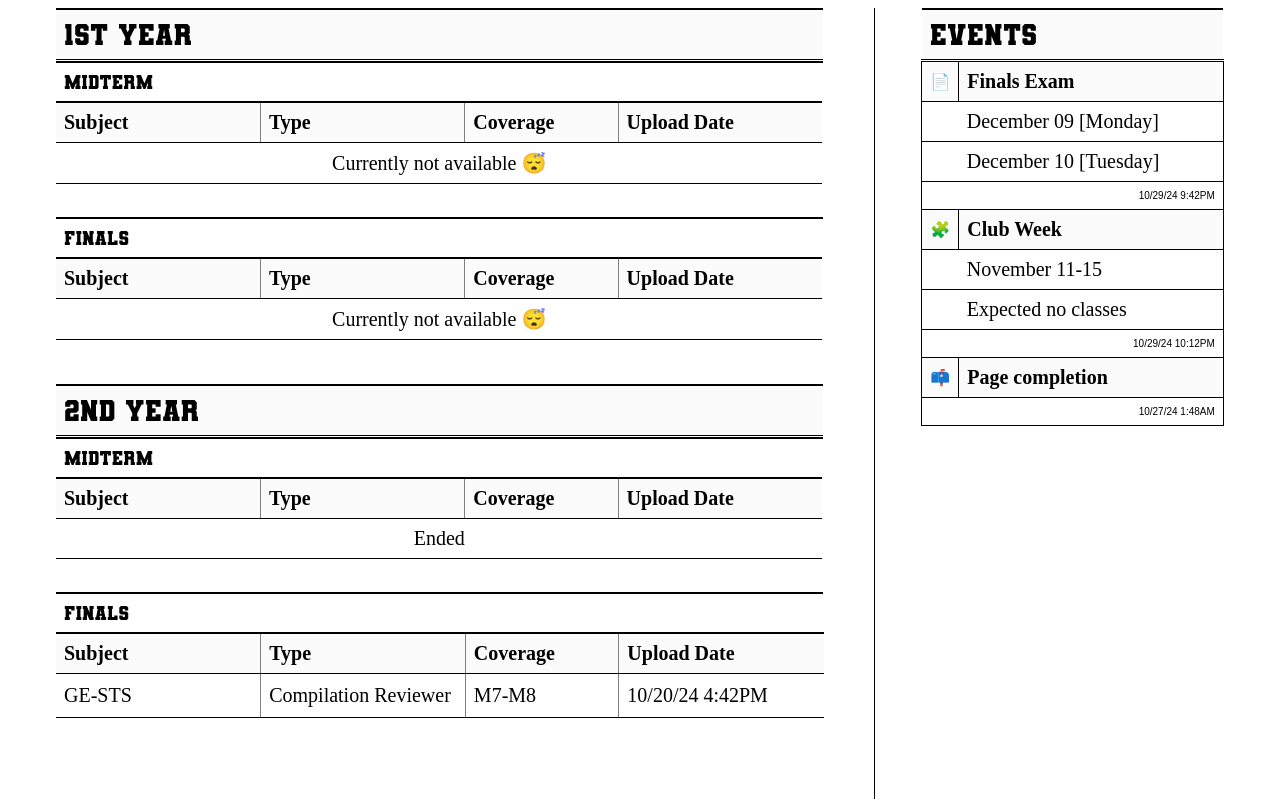
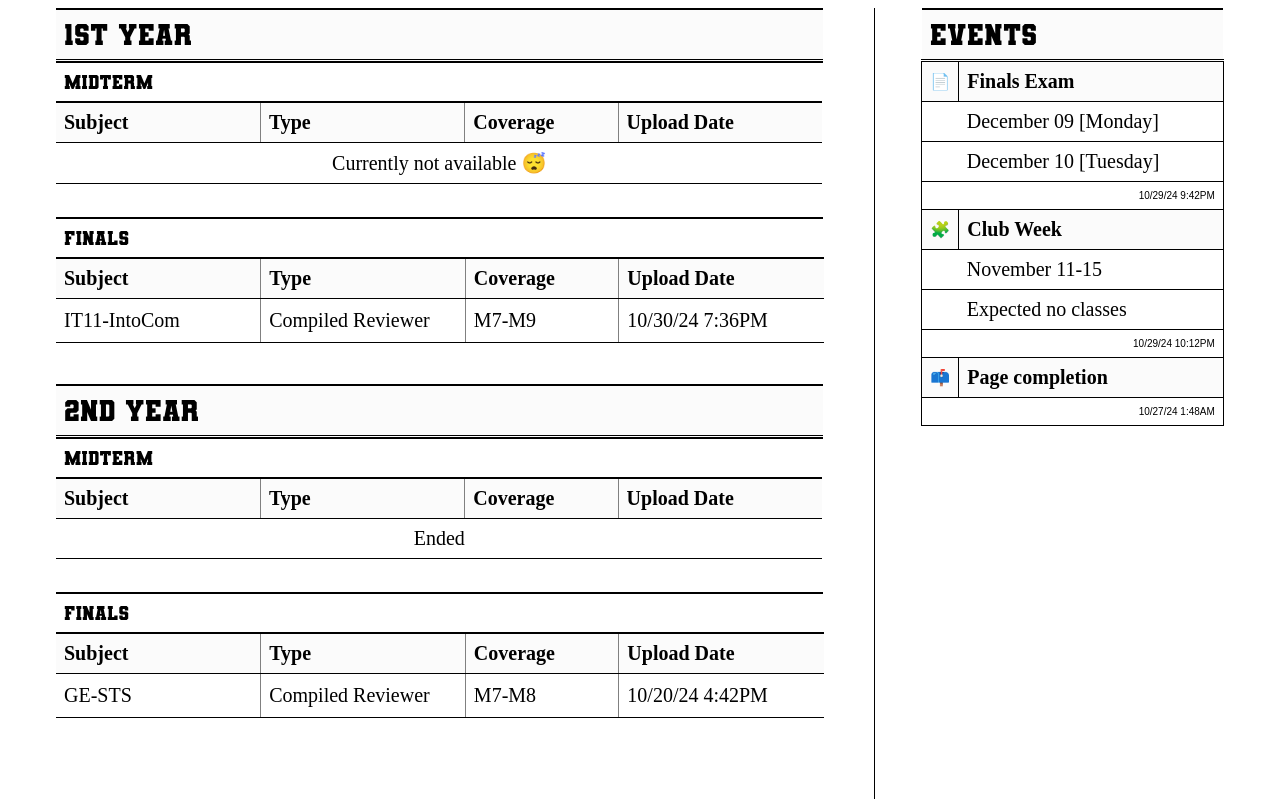
Before and after one commit to Finn-Riley/The-Doomsday, a plain HTML site: page academic.html in a window 1280 px wide. Shown: the part 609-1411 px from the top of the page. Drawn offline with Linux system fonts and the light colour scheme; a web font is replaced by a local one.

Commit message:
Update academic.html

```diff
--- a/academic.html
+++ b/academic.html
@@ -46,8 +46,8 @@
 			</table>
 			<table id="semtitle"><tr><th id="semborderf">Finals</th><th width="6.2%"> </th></tr></table>
 			<table id="columntitle">
-					<tr><th id="subject">Subject</th><th id="type">Type</th><th id="coverage">Coverage</th><th id="upload">Upload Date</th><th id="download"> </th></tr>
-					<tr><td colspan="4" id="NA">Currently not available 😴</td><th id="download"> </th></tr>
+					<tr><th id="subject">Subject</th><th id="type">Type</th><th id="coverage">Coverage</th><th id="upload">Upload Date</th><th id="DL"> </th></tr>
+					<tr><td id="data">IT11-IntoCom</td><td id="data">Compiled Reviewer</td><td id="data">M7-M9</td><td id="lastdata">10/30/24 7:36PM</td><td id="dldata"><a class="hidden-emoji" href="https://raw.githubusercontent.com/Finn-Riley/The-Doomsday/main/reviewers/IntroCom%20Compiled%20Reviewer%20M7-9.pdf" download="IntroCom Compiled Reviewer M7-M9.pdf" target="_blank" title="Get a copy?">📰</a></td></tr>
 					<!--<tr><td colspan="4" id="EMT"> </td><th id="download"> </th></tr></tr>-->
 			</table>
 		</div>
@@ -81,7 +81,7 @@
 			<table id="semtitle"><tr><th id="semborderf">Finals</th><th width="6.2%"> </th></tr></table>
 			<table id="columntitle">
 					<tr><th id="subject">Subject</th><th id="type">Type</th><th id="coverage">Coverage</th><th id="upload">Upload Date</th><th id="DL"> </th></tr>
-					<tr><td id="data">GE-STS</td><td id="data">Compilation Reviewer</td><td id="data">M7-M8</td><td id="lastdata">10/20/24 4:42PM</td><td id="dldata"><a class="hidden-emoji" href="https://raw.githubusercontent.com/Finn-Riley/The-Doomsday/main/STS_Compilation_Reviewer_M7.pdf" download="STS_Compilation_Reviewer_M7.pdf" target="_blank" title="Get a copy?">📰</a></td></tr>
+					<tr><td id="data">GE-STS</td><td id="data">Compiled Reviewer</td><td id="data">M7-M8</td><td id="lastdata">10/20/24 4:42PM</td><td id="dldata"><a class="hidden-emoji" href="https://raw.githubusercontent.com/Finn-Riley/The-Doomsday/main/STS_Compilation_Reviewer_M7.pdf" download="STS_Compilation_Reviewer_M7.pdf" target="_blank" title="Get a copy?">📰</a></td></tr>
 			</table>
 		</div>
 	</div>
```
